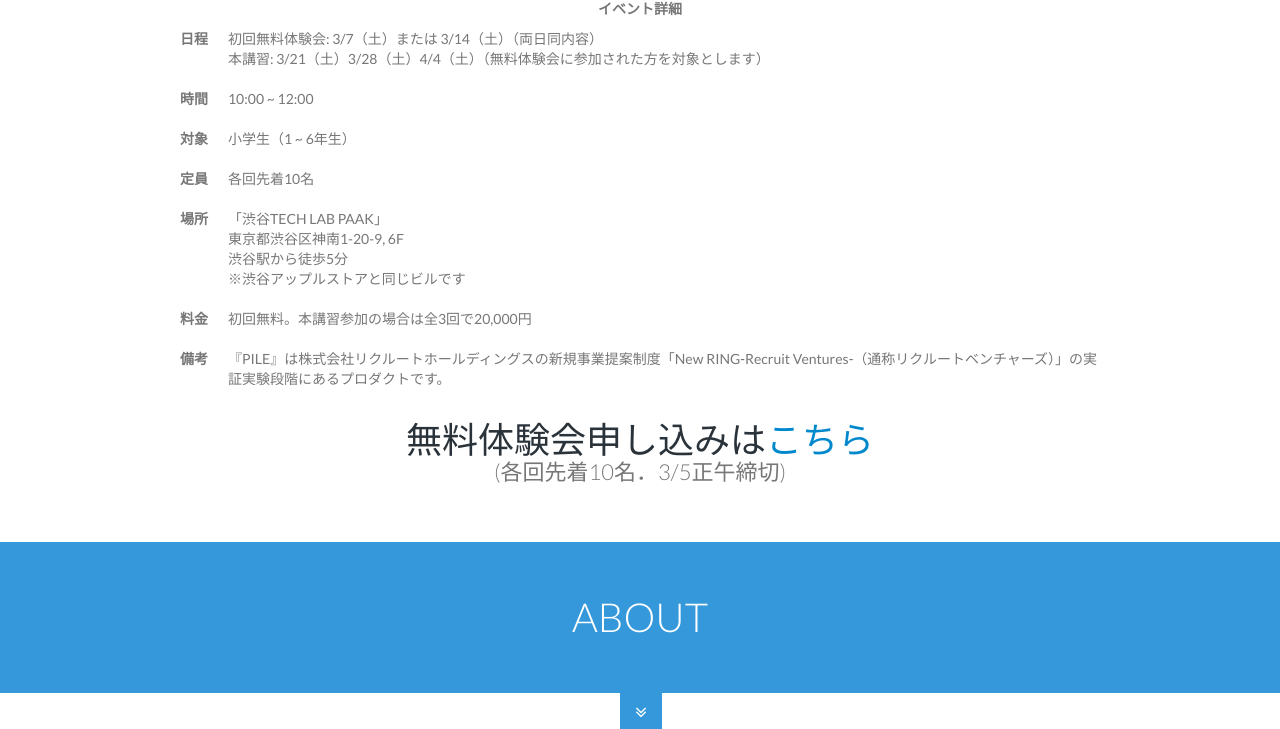
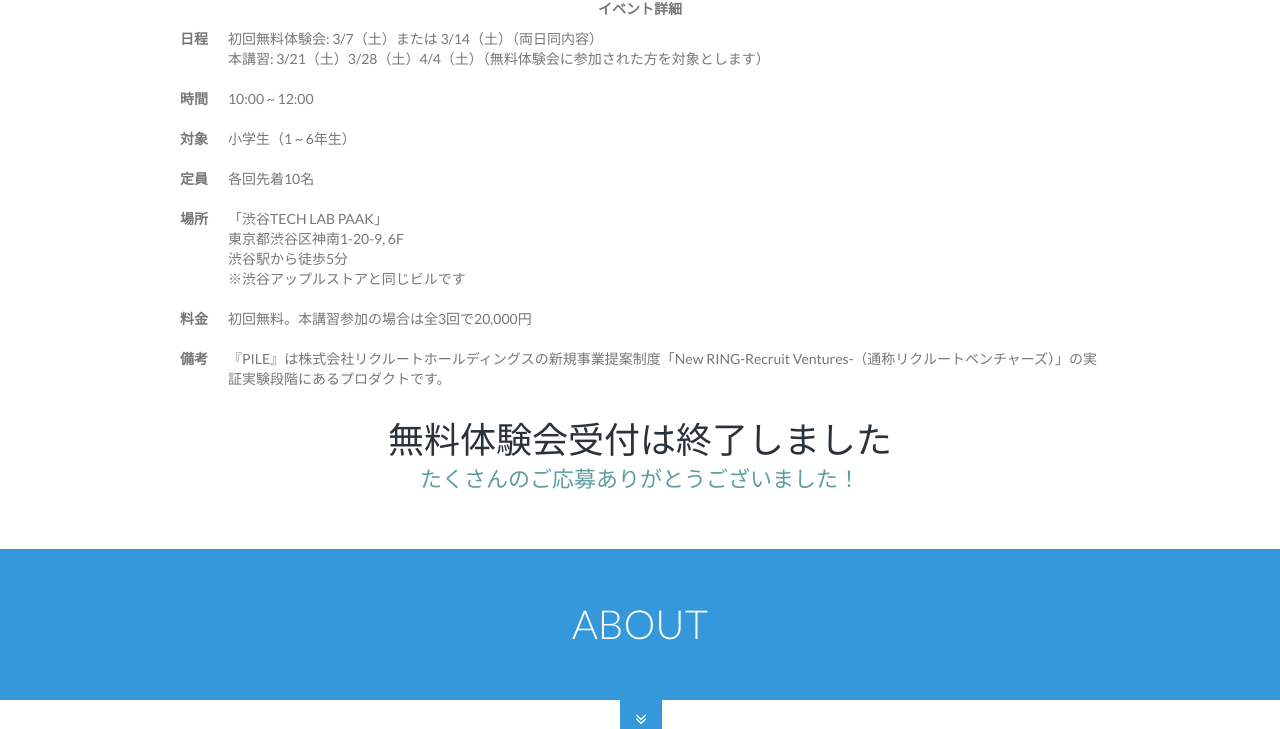
Before and after one commit to PileProject/www, a PHP site: page / in a window 1280 px wide. Shown: the part 1359-2088 px from the top of the page. Run offline with PHP 8.4, Linux system fonts and the light colour scheme; some libraries are stand-ins or nearby versions.

Commit message:
finished event application

```diff
--- a/pile_drive/css/style.css
+++ b/pile_drive/css/style.css
@@ -435,9 +435,9 @@ a.top-section {
 #event .item_box .icon.hand {
 	background-image: url(../images/hand.png);
 }
-#event .item_box h3 {
-	margin: 70px 0 20px;
-	color: #3498db;
+#event #application h4 {
+	margin: 10px 10px;
+	color: #5f9ea0;
 	font-weight: 300;
 }
 #event .item_box p {
--- a/pile_drive/index.html
+++ b/pile_drive/index.html
@@ -171,8 +171,8 @@
                     </div>
                     <br/>
                     <div id="application" align="center">
-                        <h2>無料体験会申し込みは<a href="http://goo.gl/61E1Nv">こちら</a></h2>
-                        <h4>(各回先着10名．3/5正午締切)</h4>
+                        <h2>無料体験会受付は終了しました</h2>
+                        <h4>たくさんのご応募ありがとうございました！</h4>
                     </div>
                 </div>
 
```
